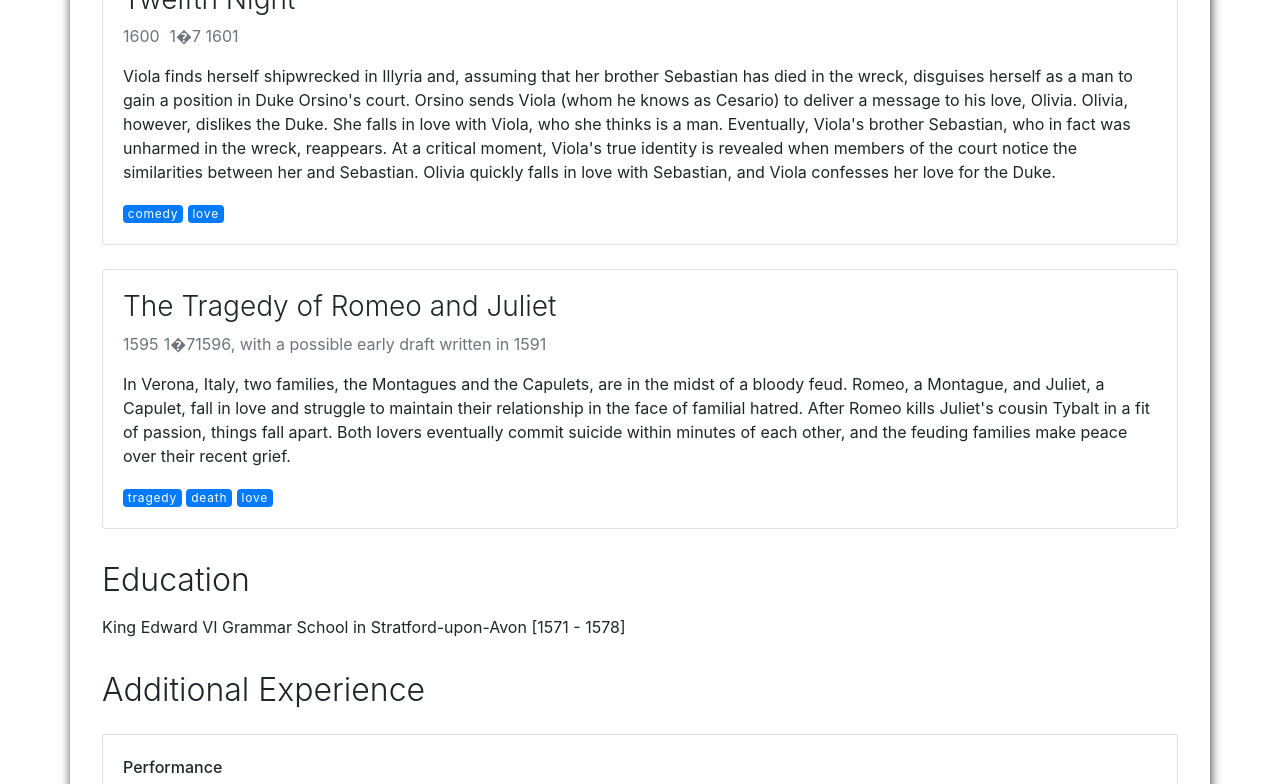
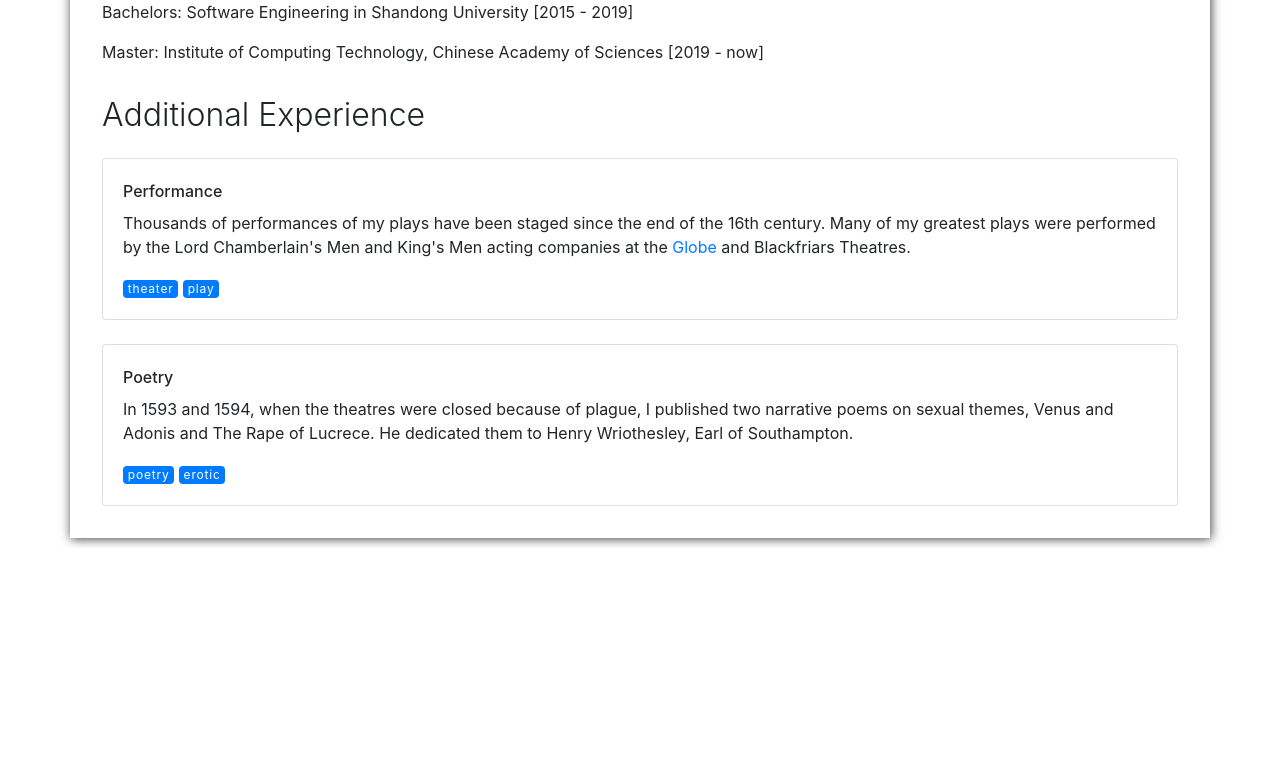
Before and after one commit to WuguanYao/cv-template, a plain HTML site: page index.html in a window 1280 px wide. Shown: the part 740-1524 px from the top of the page. After the commit the page ends 1288 px from the top, so only its background shows below. Drawn offline with nearby package versions, Linux system fonts and the light colour scheme.

Commit message:
Deploying to gh-pages from  @ 21637c004ef913aaadd5eb88c6910cbf0a540097 🚀

```diff
--- a/index.html
+++ b/index.html
@@ -3,7 +3,7 @@
 <head>
     <meta charset="UTF-8"/>
     <meta name="viewport" content="width=device-width, initial-scale=1">
-    <title>Yao Jianyu. Master from ICT</title>
+    <title>Yao Jianyu. </title>
     <link rel="icon" href="favicon.ico" type="image/x-icon"/>
     <link rel="stylesheet" href="https://stackpath.bootstrapcdn.com/bootstrap/4.1.3/css/bootstrap.min.css">
     <link rel="stylesheet" href="https://maxcdn.bootstrapcdn.com/font-awesome/4.7.0/css/font-awesome.min.css">
@@ -13,9 +13,9 @@
 <div class="container page">
     <div class="row">
         <div class="col-md-6 col-print-6">
-            <h1>Yao Jianyu<br/>Master from ICT</h1>
+            <h1>Yao Jianyu<br/></h1>
             <!-- <p>
-                <time datetime="" class="text-muted">Last update: August 12, 2021</time>
+                <time datetime="" class="text-muted">Last update: August 14, 2021</time>
             </p> -->
         </div>
         <div class="col-md-6 col-print-6">
@@ -144,36 +144,10 @@
             </div>
         </div>
     </div>
-    <div class="card mb-4">
-        <div class="card-body">
-            <h3>Twelfth Night</h3>
-            <p class="text-muted">1600  1�7 1601</p>
-
-            <p>Viola finds herself shipwrecked in Illyria and, assuming that her brother Sebastian has died in the wreck, disguises herself as a man to gain a position in Duke Orsino&#39;s court. Orsino sends Viola (whom he knows as Cesario) to deliver a message to his love, Olivia. Olivia, however, dislikes the Duke. She falls in love with Viola, who she thinks is a man. Eventually, Viola&#39;s brother Sebastian, who in fact was unharmed in the wreck, reappears. At a critical moment, Viola&#39;s true identity is revealed when members of the court notice the similarities between her and Sebastian. Olivia quickly falls in love with Sebastian, and Viola confesses her love for the Duke.</p>
-
-            <div>
-                <span class="badge badge-primary">comedy</span>
-                <span class="badge badge-primary">love</span>
-            </div>
-        </div>
-    </div>
-    <div class="card mb-4">
-        <div class="card-body">
-            <h3>The Tragedy of Romeo and Juliet</h3>
-            <p class="text-muted">1595 1�71596, with a possible early draft written in 1591</p>
-
-            <p>In Verona, Italy, two families, the Montagues and the Capulets, are in the midst of a bloody feud. Romeo, a Montague, and Juliet, a Capulet, fall in love and struggle to maintain their relationship in the face of familial hatred. After Romeo kills Juliet&#39;s cousin Tybalt in a fit of passion, things fall apart. Both lovers eventually commit suicide within minutes of each other, and the feuding families make peace over their recent grief.</p>
-
-            <div>
-                <span class="badge badge-primary">tragedy</span>
-                <span class="badge badge-primary">death</span>
-                <span class="badge badge-primary">love</span>
-            </div>
-        </div>
-    </div>
 
     <h2>Education</h2>
-    <p>King Edward VI Grammar School in Stratford-upon-Avon [1571 - 1578]</p>
+    <p>Bachelors: Software Engineering in Shandong University [2015 - 2019]</p>
+    <p>Master: Institute of Computing Technology, Chinese Academy of Sciences [2019 - now]</p>
 
     <h2>Additional Experience</h2>
 
```
Also changed, not shown: 2 other files.
